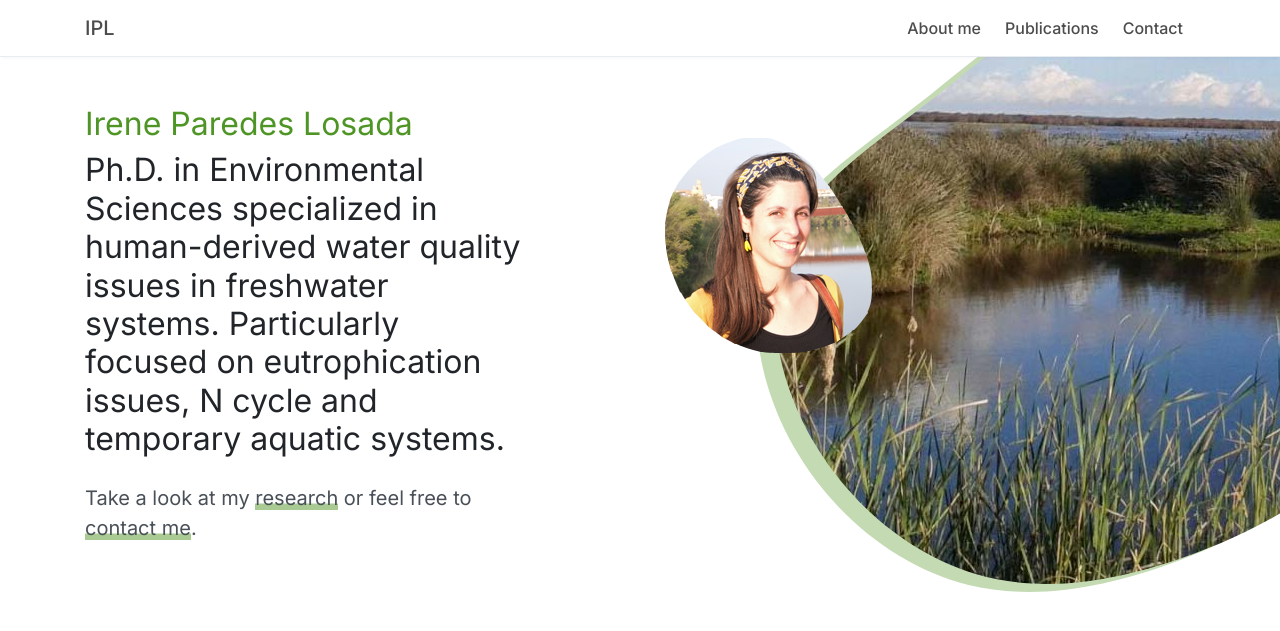
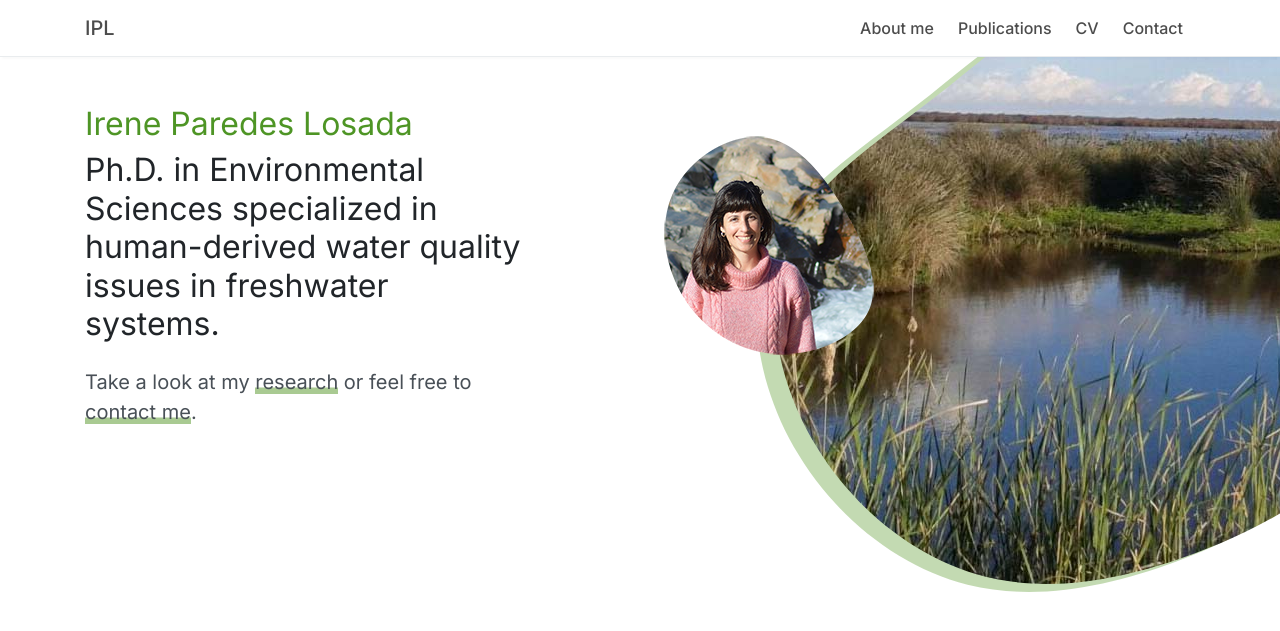
Before and after one commit to ireneparedes/ireneparedes.github.io, a Jekyll site: the page built from index.html, in a window 1280 px wide. Shown: the top 631 px of the page. Built offline with Jekyll 4.4.1, drawn with Linux system fonts in a browser that asks for light colours.

```diff
--- a/_includes/header.html
+++ b/_includes/header.html
@@ -34,6 +34,11 @@
               Publications
             </a>
           </li>
+          <li class="nav-item {% if page.url == "/cv.html" %}active{% endif %}">
+            <a href="/cv" class="nav-link">
+              CV
+            </a>
+          </li>
           <li class="nav-item {% if page.url == "/contact.html" %}active{% endif %}">
             <a href="/contact" class="nav-link">
               Contact
--- a/index.html
+++ b/index.html
@@ -10,7 +10,7 @@ title: Irene Paredes Losada - PhD Environmental Sciences
                 <div class="col-lg-5">
                     <div class="home-text">
                         <h1 class="highlight">Irene Paredes Losada</h1>
-                        <p class="h2 mb-4">Ph.D. in Environmental Sciences specialized in human-derived water quality issues in freshwater systems. Particularly focused on eutrophication issues, N cycle and temporary aquatic systems.</p>
+                        <p class="h2 mb-4">Ph.D. in Environmental Sciences specialized in human-derived water quality issues in freshwater systems.</p>
                         <p class="lead">Take a look at my <a href="/publications">research</a> or feel free to <a
                                 href="contact">contact me</a>.</p>
                     </div>
```
Also changed, not shown: cv.html (added, +17 -0 lines), assets/img/home-figure-pic.png, assets/img/home-figure-pic2.png (deleted), 1 other file.
